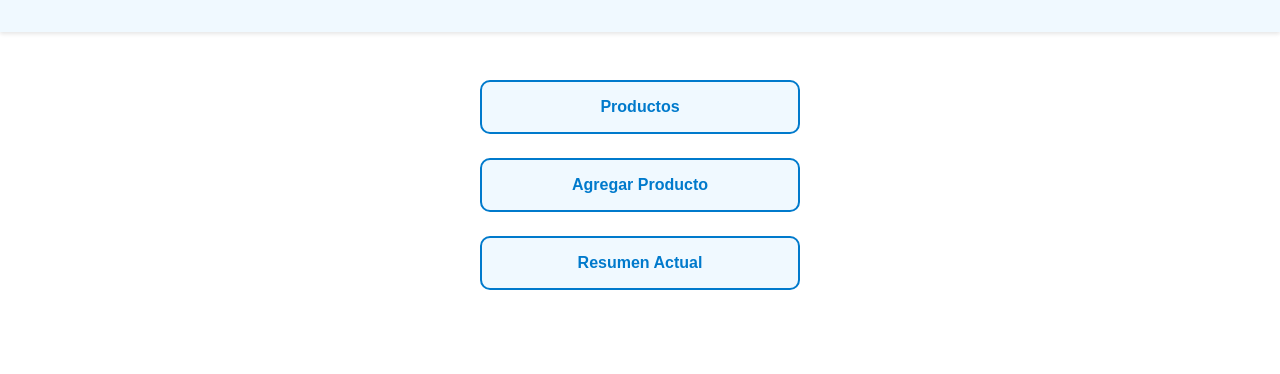
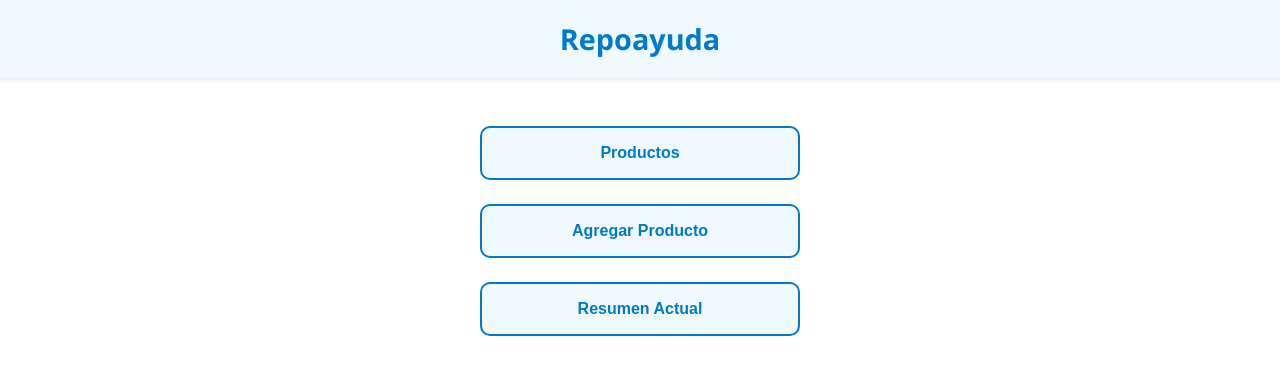
Before and after one commit to D100403/repoayuda, a plain HTML site: page index.html in a window 1280 px wide. Drawn offline with Linux system fonts and the light colour scheme.

Commit message:
Update index.html

```diff
--- a/index.html
+++ b/index.html
@@ -8,6 +8,7 @@
 </head>
 <body>
   <header>
+     <h1>Repoayuda</h1>
   </header>
 
   <main>
```
